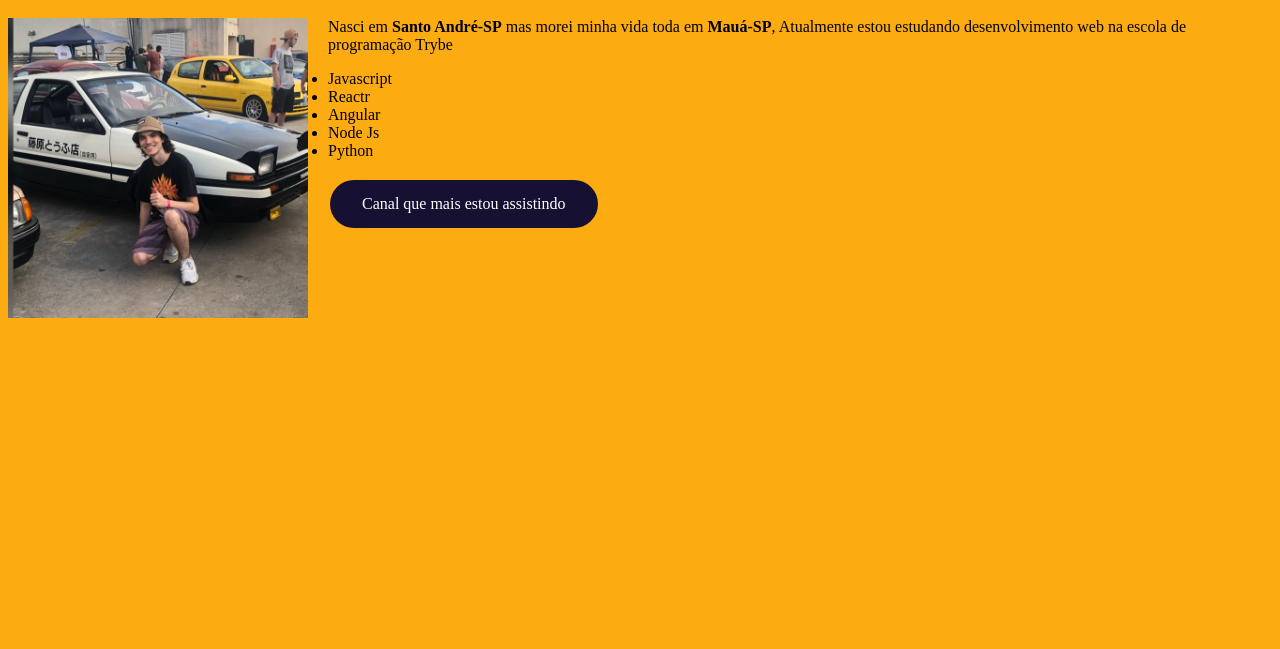
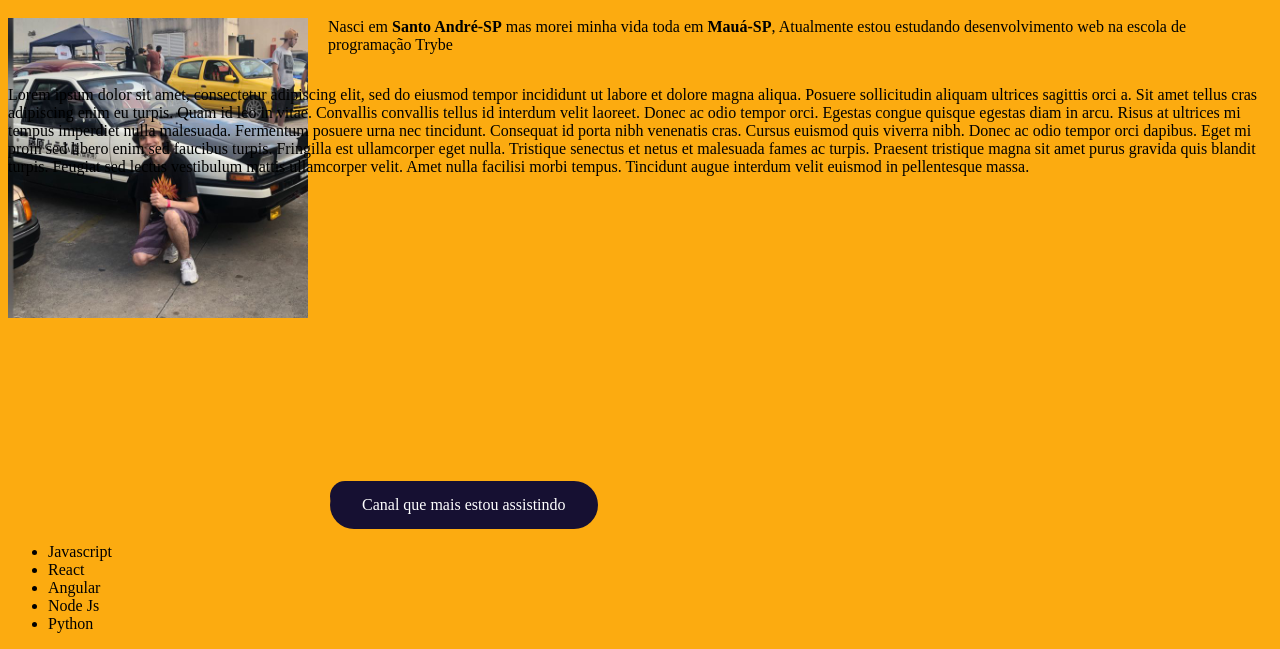
Before and after one commit to ThalesLuan/ThalesLuan.github.io, a plain HTML site: page index.html in a window 1280 px wide. Shown: the part 223-872 px from the top of the page. Before the commit the page ends 800 px from the top, so only its background shows below. Drawn offline with Linux system fonts and the light colour scheme; a web font is replaced by a local one.

Commit message:
loren ipsun

```diff
--- a/index.html
+++ b/index.html
@@ -29,6 +29,10 @@
         </div>
     </div>
 
+    <div class="menuLinha">
+        <a href="https://github.com/ThalesLuan" class="button"></a>
+    </div>
+
     </div>
 
     <div class="main-paragraph">
@@ -36,10 +40,16 @@
             estou estudando desenvolvimento web na escola de programação Trybe</p>
     </div>
 
+    <div class="lorenIpsun">
+        <p>
+            Lorem ipsum dolor sit amet, consectetur adipiscing elit, sed do eiusmod tempor incididunt ut labore et dolore magna aliqua. Posuere sollicitudin aliquam ultrices sagittis orci a. Sit amet tellus cras adipiscing enim eu turpis. Quam id leo in vitae. Convallis convallis tellus id interdum velit laoreet. Donec ac odio tempor orci. Egestas congue quisque egestas diam in arcu. Risus at ultrices mi tempus imperdiet nulla malesuada. Fermentum posuere urna nec tincidunt. Consequat id porta nibh venenatis cras. Cursus euismod quis viverra nibh. Donec ac odio tempor orci dapibus. Eget mi proin sed libero enim sed faucibus turpis. Fringilla est ullamcorper eget nulla. Tristique senectus et netus et malesuada fames ac turpis. Praesent tristique magna sit amet purus gravida quis blandit turpis. Feugiat sed lectus vestibulum mattis ullamcorper velit. Amet nulla facilisi morbi tempus. Tincidunt augue interdum velit euismod in pellentesque massa.
+        </p>
+    </div>
+
     <div id="list">
         <ul>
             <li>Javascript</li>
-            <li>Reactr</li>
+            <li>React</li>
             <li>Angular</li>
             <li>Node Js</li>
             <li>Python</li>
--- a/style.css
+++ b/style.css
@@ -22,7 +22,9 @@
             font-size: 16px;
             margin: 4px 2px;
             cursor: pointer;
-            border-radius: 50px
+            border-radius: 50px;
+            position: absolute;
+            top: 700px;
         }
 
         h1,
@@ -41,3 +43,14 @@
         .button:hover{
             background-color: rgb(70, 61, 122)
         }
+
+        #list {
+            position:absolute;
+            top: 750px
+
+        }
+
+        .lorenIpsun {
+            position: absolute;
+            top: 850;
+        }
```
